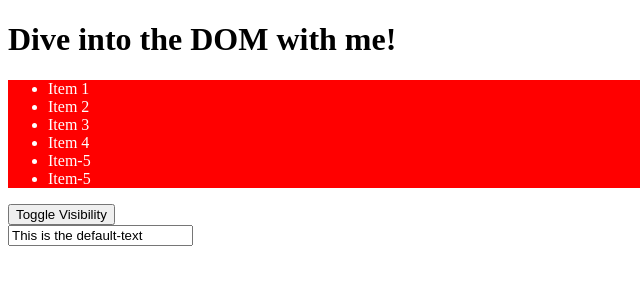
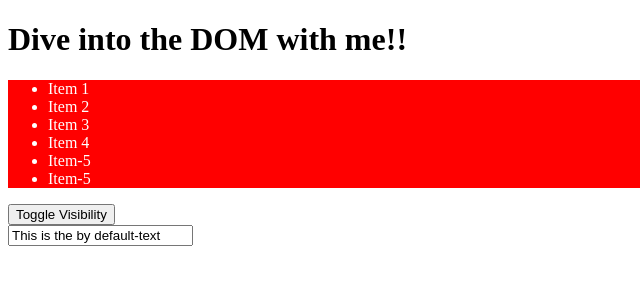
Before and after one commit to Yash5540/fifth-repo, a plain HTML site: page DOM/index.html in a window 1280 px wide. Shown: the full height of the page, 0-640 px from the left. Drawn offline with Linux system fonts and the light colour scheme.

```diff
--- a/DOM/index.html
+++ b/DOM/index.html
@@ -20,7 +20,7 @@
   <script src="script.js" defer></script>
 </head>
 <body>
- <header><h1 id="main-title">Dive into the DOM with me!</h1></header>
+ <header><h1 id="main-title">Dive into the DOM with me!!</h1></header>
  <section >
  <ul>
   <li>Item 1</li>
@@ -30,7 +30,7 @@
 </section>
 <button>Toggle Visibility</button>
 <div>
- <input type="text " value="This is the default-text">
+ <input type="text " value="This is the by default-text">
 </div>
 </body>
 </html>
```
